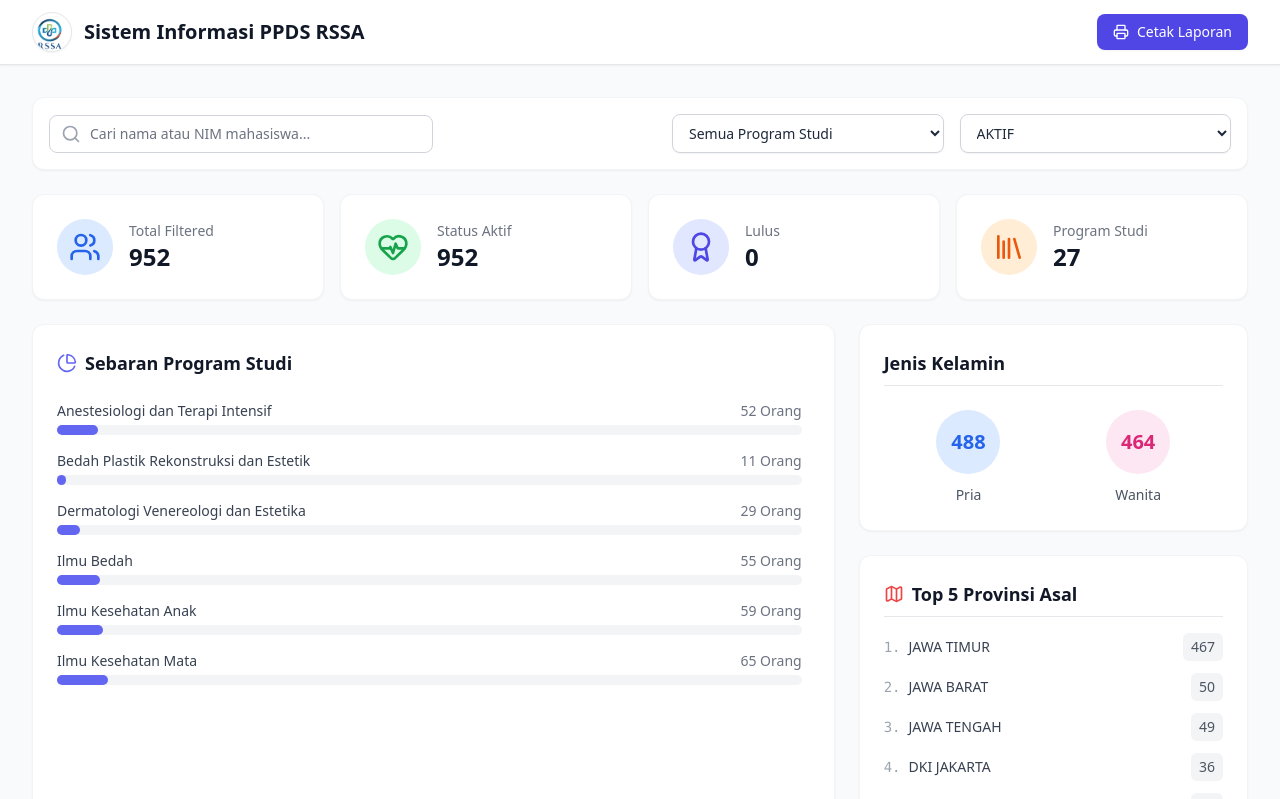
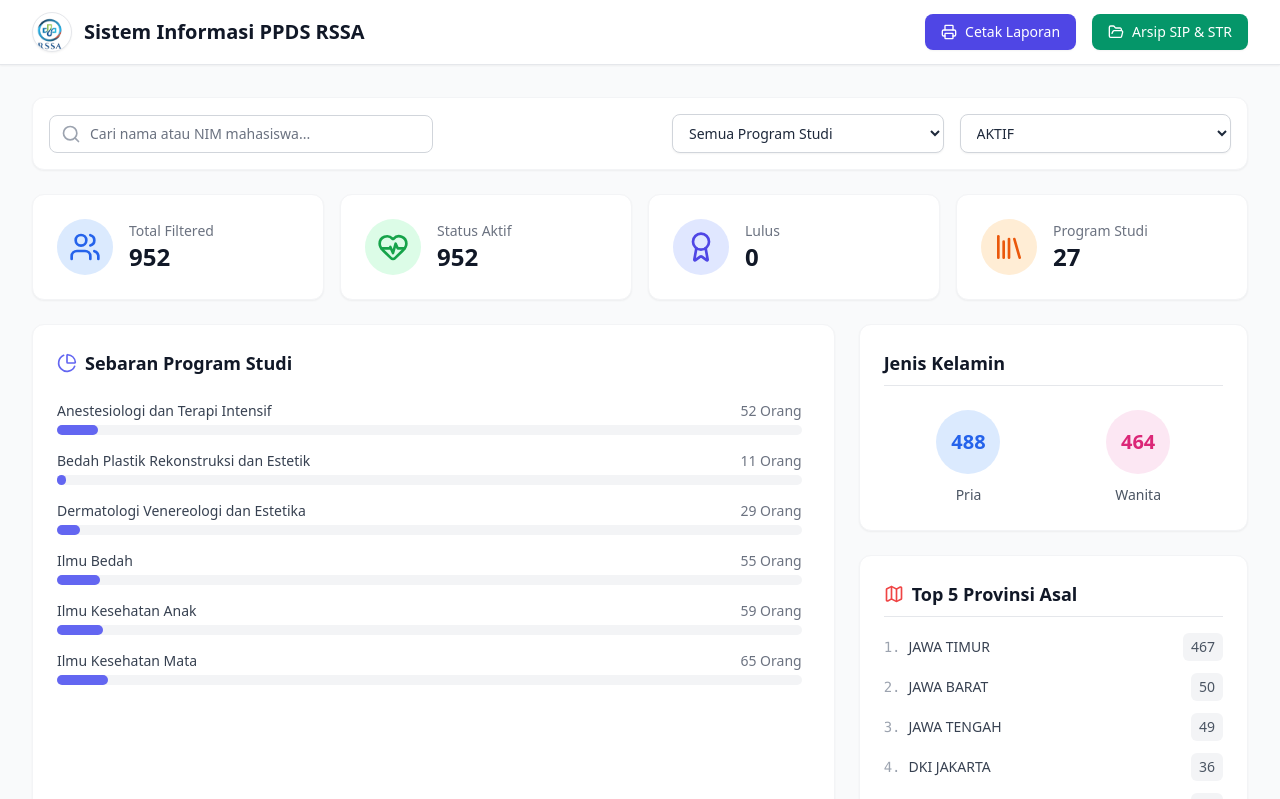
Before and after one commit to hermawanyuniarto/dashboard-ppds, a React (Vite) app: page / in a window 1280 px wide. Shown: the top 799 px of the page. Built offline with nearby package versions, Linux system fonts and the light colour scheme.

Commit message:
Update App.jsx
Menambahkan tombol SIP dan STR

```diff
--- a/src/App.jsx
+++ b/src/App.jsx
@@ -12,7 +12,8 @@ import {
   ChevronLeft,
   ChevronRight,
   X,
-  Printer // Tambahan ikon untuk tombol cetak
+  Printer,
+  FolderOpen // Tambahan ikon untuk folder Drive
 } from 'lucide-react';
 
 // Fungsi untuk memproses teks CSV
@@ -244,6 +245,19 @@ export default function App() {
               <span className="hidden sm:inline">Cetak Laporan</span>
               <span className="sm:hidden">Cetak</span>
             </button>
+
+            {/* Tombol Arsip SIP & STR (Google Drive) */}
+            <a
+              href="https://drive.google.com/drive/folders/1fclCSWHOohCeo5iY-FXSpdAhO1xjEo2X?usp=sharing"
+              target="_blank"
+              rel="noopener noreferrer"
+              className="bg-emerald-600 hover:bg-emerald-700 text-white px-4 py-2 rounded-lg font-medium text-sm transition-colors flex items-center gap-2 shadow-sm print-hidden"
+              title="Buka Arsip Dokumen SIP & STR"
+            >
+              <FolderOpen className="w-4 h-4" />
+              <span className="hidden sm:inline">Arsip SIP & STR</span>
+              <span className="sm:hidden">Arsip</span>
+            </a>
 
             {/* Tombol Unggah Data (disembunyikan) */}
             <label className="hidden cursor-pointer bg-indigo-50 hover:bg-indigo-100 text-indigo-600 px-4 py-2 rounded-lg font-medium text-sm transition-colors flex items-center gap-2 border border-indigo-200">
```
